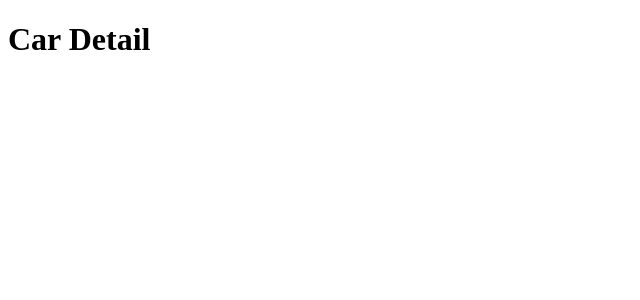
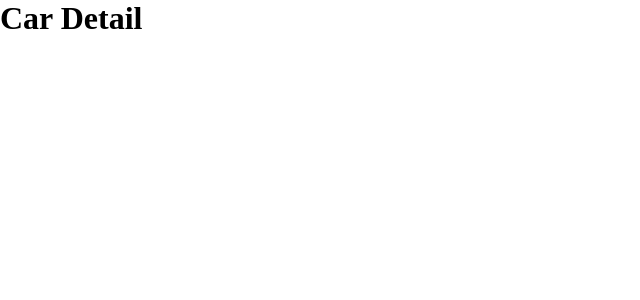
Before and after one commit to Hoshibi/Prova-extra, a React app: page /detail in a window 1280 px wide. Shown: the top 300 px of the page, without its empty margins (0-640 px from the left). Built offline with nearby package versions, Linux system fonts and the light colour scheme.

Commit message:
Exotic_cars - Global Style
- Criação do arquivo Global Style (Zerar características default do react)
- Importação do Global Style no App.tsx

```diff
--- a/src/App.tsx
+++ b/src/App.tsx
@@ -1,5 +1,6 @@
 import React from 'react';
 import { Routes, Route } from 'react-router-dom';
+import { GlobalStyle } from './globalStyle';
 
 //Pages
 import Home from '@pages/Home';
@@ -12,6 +13,7 @@ function App() {
         <Route path='/' element={<Home/>}/>
         <Route path='/detail' element={<CarDetail />} />
       </Routes>
+      <GlobalStyle />
     </>
   );
 }
--- /dev/null
+++ b/src/globalStyle.ts
@@ -0,0 +1,13 @@
+import { createGlobalStyle } from 'styled-components';
+
+export const GlobalStyle = createGlobalStyle`
+  * {
+    margin: 0;
+    padding: 0;
+  }
+
+  body {
+    background: #FFFFFF;
+  }
+
+`;
```
Also changed, not shown: 1 other file (tests, documents, lock files or other folders).
